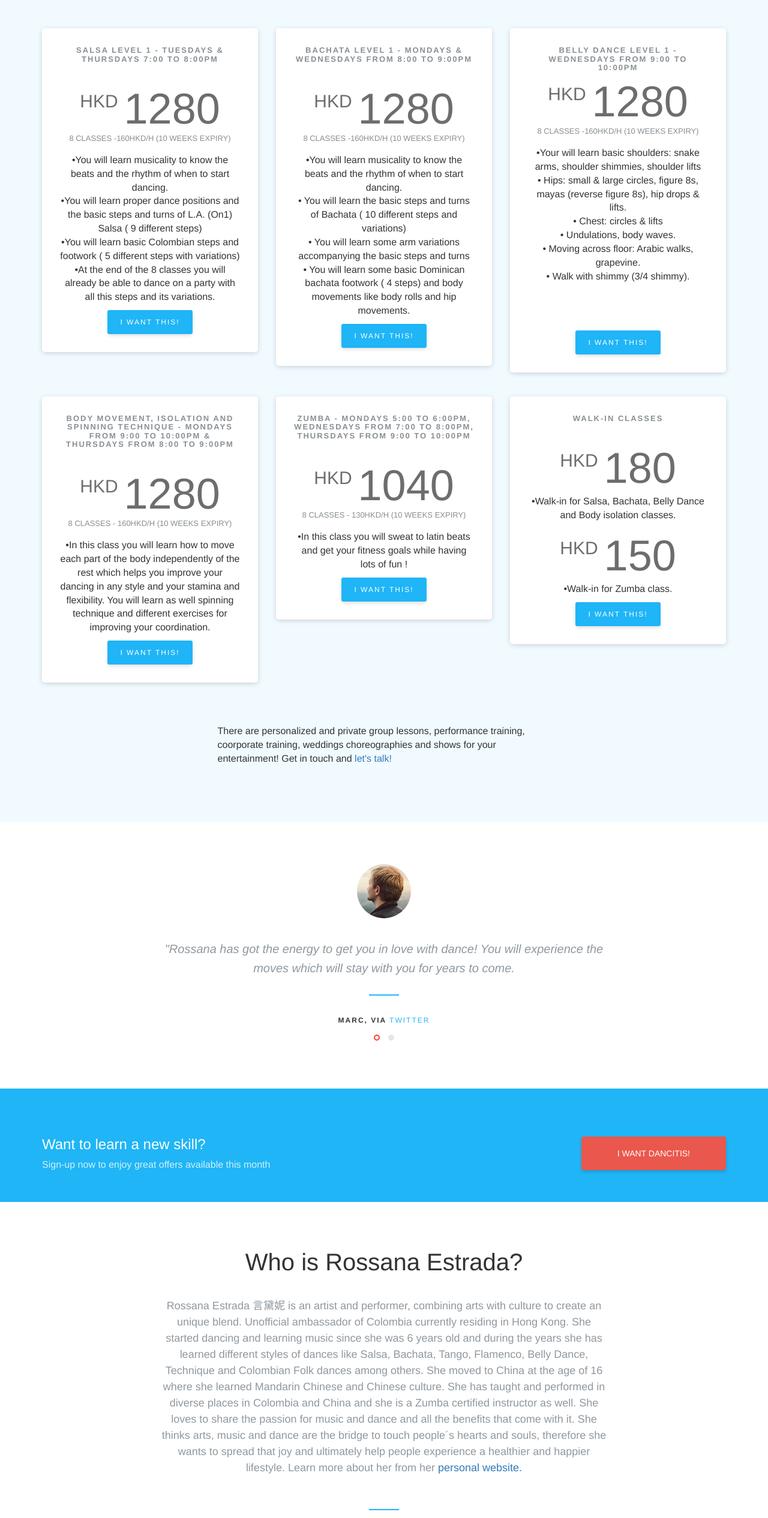
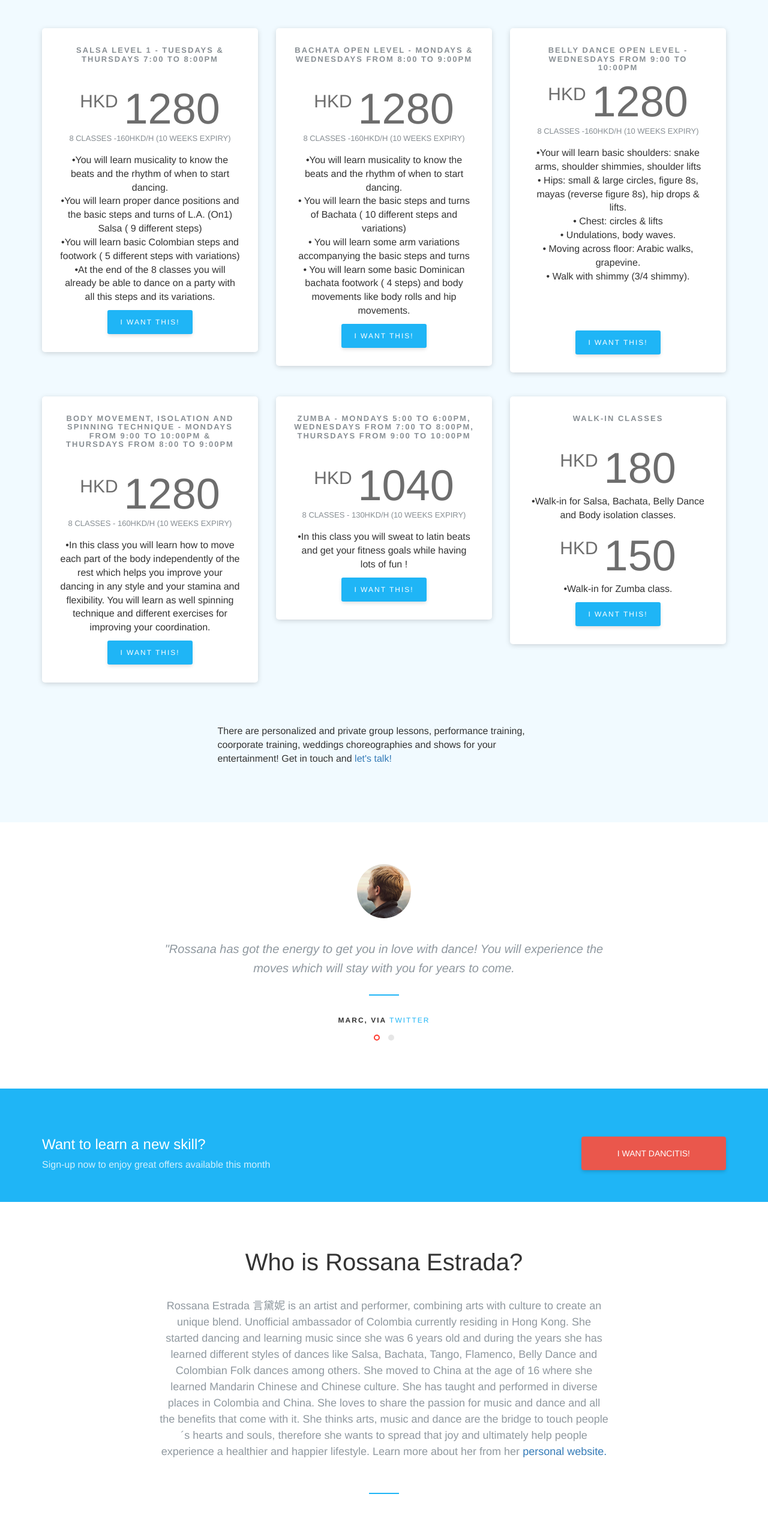
Before and after one commit to rasmuskors/dancitis.github.io, a plain HTML site: page index.html in a window 1280 px wide. Shown: the part 3532-6063 px from the top of the page at 60% size. Drawn offline with nearby package versions, Linux system fonts and the light colour scheme; some packages are replaced by stand-ins of ours; no server answers; files whose address does not match are found by name.

Commit message:
Rossa's new edit

```diff
--- a/index.html
+++ b/index.html
@@ -252,7 +252,7 @@ Its a dance originated in the Middle East, typically performed by a woman and in
 
             <div class="col-md-4">
               <div class="price-box to-animate-2">
-                <h2 class="pricing-plan">BACHATA LEVEL 1 - Mondays & Wednesdays from 8:00 to 9:00PM</h2>
+                <h2 class="pricing-plan">BACHATA OPEN LEVEL - Mondays & Wednesdays from 8:00 to 9:00PM</h2>
                 <div class="price"><sup class="currency">HKD</sup>1280<small>8 classes -160HKD/h (10 weeks expiry)</small></div>
                 <p>•You will learn musicality to know the beats and the rhythm of when to start dancing.
                     <br>
@@ -268,7 +268,7 @@ Its a dance originated in the Middle East, typically performed by a woman and in
 
             <div class="col-md-4">
               <div class="price-box to-animate-2">
-                <h2 class="pricing-plan pricing-plan-offer">Belly Dance Level 1 - Wednesdays from 9:00 to 10:00pm<span></span></h2>
+                <h2 class="pricing-plan pricing-plan-offer">Belly Dance Open Level - Wednesdays from 9:00 to 10:00pm<span></span></h2>
                 <div class="price"><sup class="currency">HKD</sup>1280<small>8 classes -160HKD/h (10 weeks expiry)</small></div>
                 <p>•Your will learn basic shoulders: snake arms, shoulder shimmies, shoulder lifts
                     <br>
@@ -409,8 +409,8 @@ Its a dance originated in the Middle East, typically performed by a woman and in
           <div class="row">
             <div class="col-md-8 col-md-offset-2 subtext to-animate">
               <h3>Rossana Estrada 言黛妮 is an artist and performer, combining arts with culture to create an unique blend. Unofficial ambassador of Colombia currently residing in Hong Kong.
-            She started dancing and learning music since she was 6 years old and during the years she has learned different styles of dances like Salsa, Bachata, Tango, Flamenco, Belly Dance, Technique and Colombian Folk dances among others. She moved to China at the age of 16 where she learned  Mandarin Chinese and Chinese culture.
-She has taught and performed in diverse places in Colombia and China and she is a Zumba certified instructor as well. She loves to share the passion for music and dance and all the benefits that come with it. She thinks arts, music and dance are the bridge to touch people´s hearts and souls, therefore she wants to spread that joy and ultimately help people experience a healthier and happier lifestyle. Learn more about her from her <a href="http://www.rossanaestrada.com">personal website.</a> <br>
+            She started dancing and learning music since she was 6 years old and during the years she has learned different styles of dances like Salsa, Bachata, Tango, Flamenco, Belly Dance and Colombian Folk dances among others. She moved to China at the age of 16 where she learned  Mandarin Chinese and Chinese culture.
+She has taught and performed in diverse places in Colombia and China. She loves to share the passion for music and dance and all the benefits that come with it. She thinks arts, music and dance are the bridge to touch people´s hearts and souls, therefore she wants to spread that joy and ultimately help people experience a healthier and happier lifestyle. Learn more about her from her <a href="http://www.rossanaestrada.com">personal website.</a> <br>
 <br>
 
               </h3>
```
